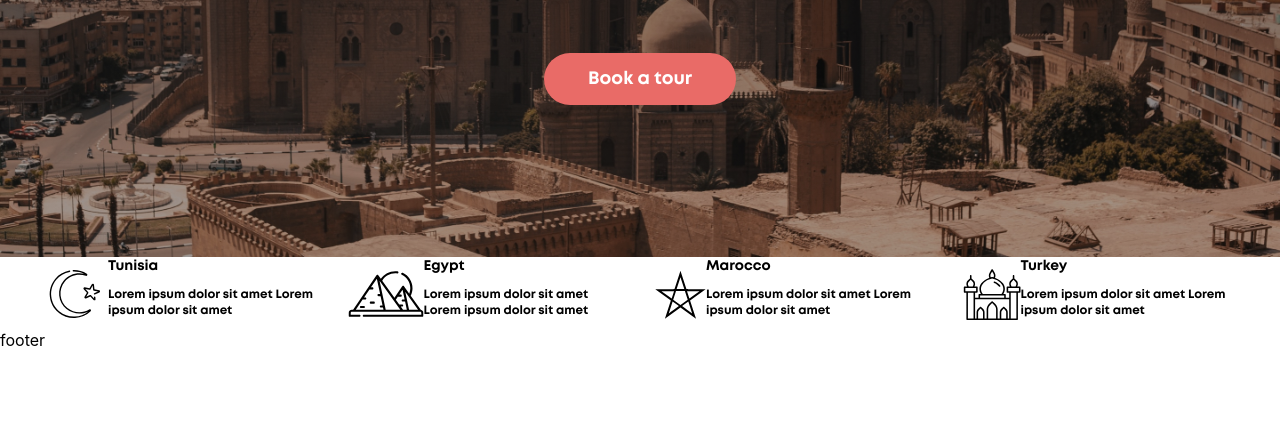
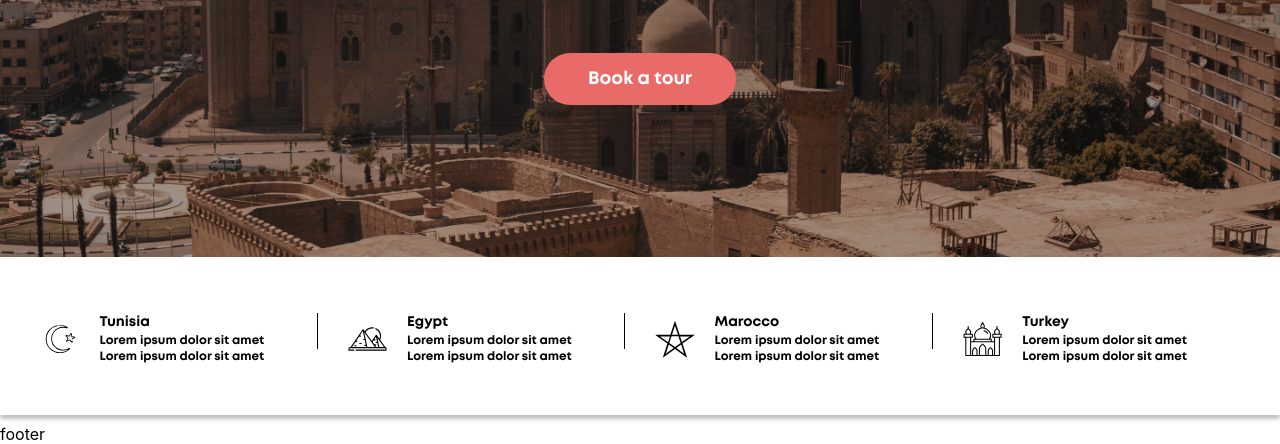
Before and after one commit to Armen-Kazarov/www-miaterra, a website: page src/index.html in a window 1280 px wide. Shown: the part 543-987 px from the top of the page. Before the commit the page ends 893 px from the top, so only its background shows below. Drawn offline with nearby package versions, Linux system fonts and the light colour scheme; files that its build step writes are made by us from their sources; files whose address does not match are found by name.

Commit message:
add pseudo elements for slider elements

```diff
--- a/gulp/version.json
+++ b/gulp/version.json
@@ -1,3 +1,3 @@
 {
-    "main": "20230221180450"
+    "main": "20230224203240"
 }
--- a/src/html/someInfoCountry.html
+++ b/src/html/someInfoCountry.html
@@ -3,11 +3,13 @@
     <div class="swiper mySwiper">
       <div class="swiper-wrapper">
         <div class="swiper-slide">
+          <div class="slider-img-wrapper">
             <img
               class="swiper-slide__image"
               src="./img/icons/moon.svg"
               alt="image"
             />
+          </div>
           <div class="slide-text">
             <h2 class="slide-text__title">
               tunisia
@@ -18,11 +20,13 @@
           </div>
         </div>
         <div class="swiper-slide">
+          <div class="slider-img-wrapper">
             <img
               class="swiper-slide__image"
               src="./img/icons/pyramids.svg"
               alt="image"
             />
+          </div>
           <div class="slide-text">
             <h2 class="slide-text__title">
               egypt
@@ -33,11 +37,13 @@
           </div>
         </div>
         <div class="swiper-slide">
+          <div class="slider-img-wrapper">
             <img
               class="swiper-slide__image"
               src="./img/icons/star.svg"
               alt="image"
             />
+          </div>
           <div class="slide-text">
             <h2 class="slide-text__title">
               marocco
@@ -48,11 +54,16 @@
           </div>
         </div>
         <div class="swiper-slide">
+          <!-- <svg class="icon">
+            <use xlink:href="@img/icons/castle.svg"></use>
+          </svg> -->
+          <div class="slider-img-wrapper">
             <img
               class="swiper-slide__image"
               src="./img/icons/castle.svg"
               alt="image"
             />
+          </div>
           <div class="slide-text">
             <h2 class="slide-text__title">
               turkey
--- a/src/scss/components/swiper.scss
+++ b/src/scss/components/swiper.scss
@@ -2,16 +2,25 @@
   width: 100%;
   margin-left: auto;
   margin-right: auto;
+  background-color: $first-color;
+
+  &-wrapper {
+    align-items: center;
+  }
  }
 
 .swiper-slide {
    background: #fff;
 
    .slide-text {
+    padding-left: 20px;
+    padding-right: 44px;
+
     &__title {
       @include font(14px);
       font-weight: 800;
       line-height: 18px;
+      margin-bottom: 2px;
 
       &::first-letter {
         text-transform: uppercase;
@@ -22,7 +31,19 @@
       @include font(12px);
       font-weight: 600;
       line-height: 16px;
+      margin: 0;
+
+      &::first-letter {
+        text-transform: uppercase;
+      }
     }
+   }
+
+   &:not(:nth-last-of-type(1))::after {
+    content: ' ';
+    border-right: solid 1px $secondary-color;
+    height: 36px;
+    margin-top: -16px
    }
 
 
@@ -41,9 +62,13 @@
    align-items: center;
 }
 
+.slider-img-wrapper {
+  width: 76px;
+}
+
 .swiper-slide img {
   display: block;
-  // width: 100%;
-  // height: 100%;
+  width: 100%;
+  height: 100%;
   object-fit: cover;
 }
--- a/src/scss/main.scss
+++ b/src/scss/main.scss
@@ -13,3 +13,5 @@
 /* Sections */
 @import 'sections/header';
 @import 'sections/hero';
+@import 'sections/someInfoCountry';
+@import 'sections/footer';
--- /dev/null
+++ b/src/scss/sections/footer.scss
@@ -0,0 +1,4 @@
+.footer {
+  padding-top: 10px;
+
+}
--- a/src/scss/sections/someInfoCountry.scss
+++ b/src/scss/sections/someInfoCountry.scss
@@ -1,3 +1,5 @@
 .some-info-of-countrys {
-
+  padding-top: 56px;
+  padding-bottom: 50px;
+  box-shadow: 0px 4px 4px rgba(0, 0, 0, 0.25);
 }
```
Also changed, not shown: dist/css/main.min.css, dist/index.html. Lines whose indentation alone changed are shown as unchanged.
